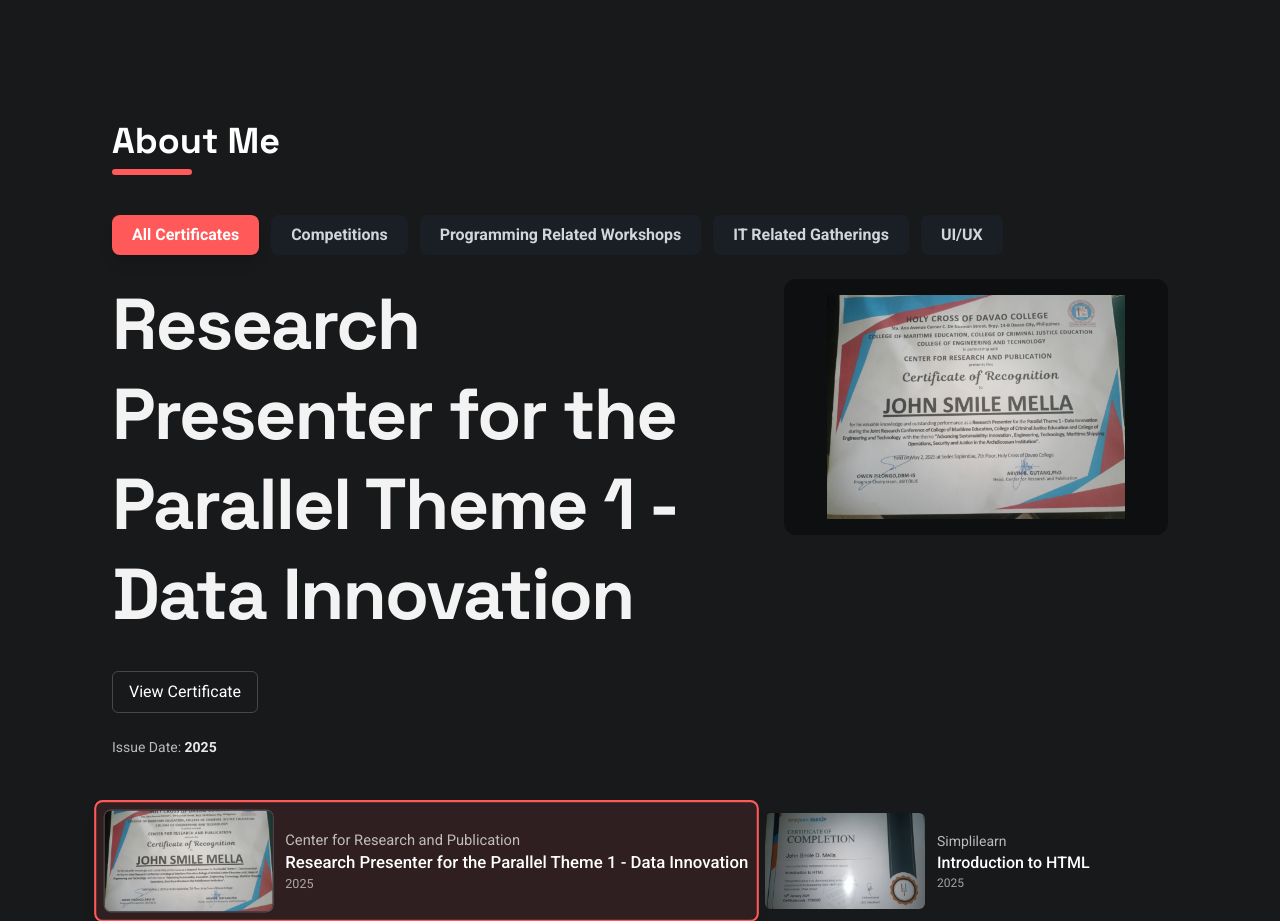
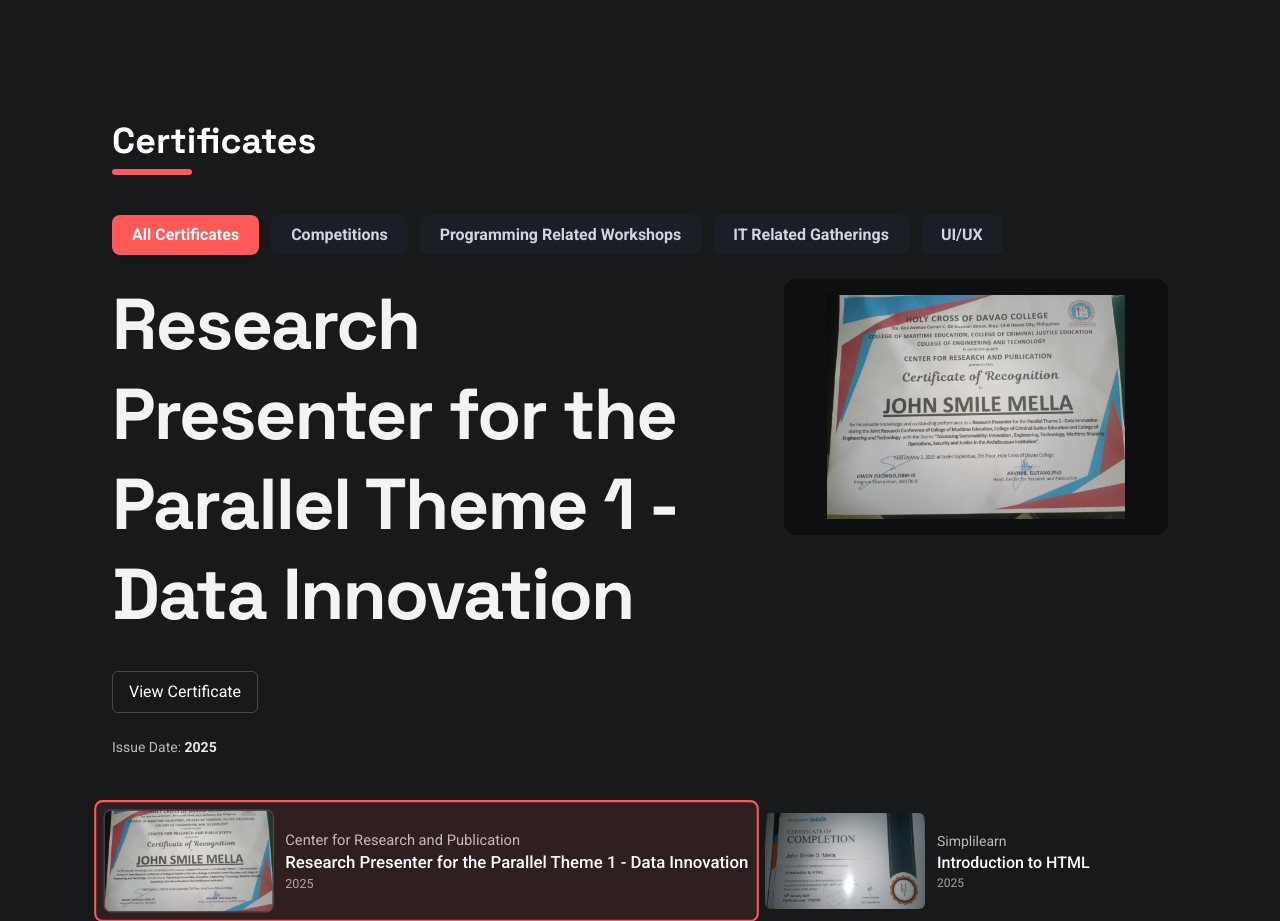
Before and after one commit to Redkuroo/smile-portfolio-v2, a Next.js app: page / in a window 1280 px wide. Shown: the part 4871-5792 px from the top of the page. Built offline with nearby package versions, Linux system fonts and the light colour scheme.

Commit message:
changed headline

```diff
--- a/app/components/Certificates.js
+++ b/app/components/Certificates.js
@@ -205,7 +205,7 @@ export default function Certificates() {
         transition={{ duration: 0.6 }}
         viewport={{ once: true }}
       >
-        About Me
+        Certificates
       </motion.h2>
 
       {/* Underline */}
```
